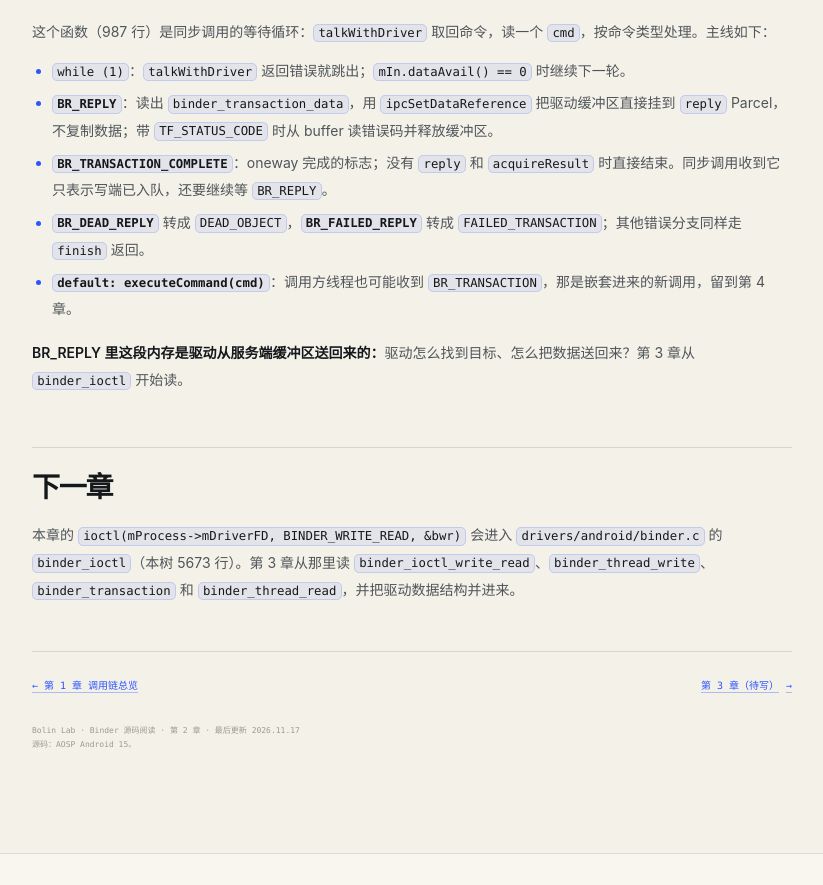
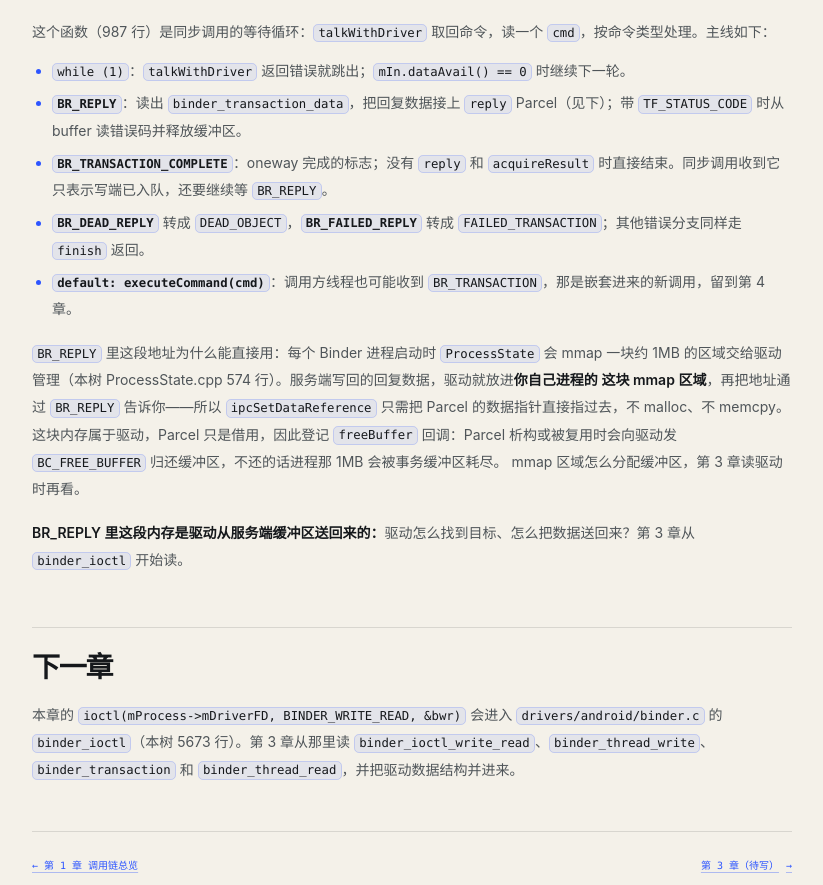
Before and after one commit to li2531719785/bolin-home, a plain HTML site: page notes/binder-code-2-native.html in a window 1280 px wide. Shown: the part 9353-10238 px from the top of the page, without its empty margins (18-841 px from the left). Drawn offline with Linux system fonts and the light colour scheme.

Commit message:
content: explain ipcSetDataReference in chapter 2

```diff
--- a/notes/binder-code-2-native.html
+++ b/notes/binder-code-2-native.html
@@ -428,11 +428,20 @@ finish:
         <p>这个函数（987 行）是同步调用的等待循环：<code>talkWithDriver</code> 取回命令，读一个 <code>cmd</code>，按命令类型处理。主线如下：</p>
         <ul>
           <li><code>while (1)</code>：<code>talkWithDriver</code> 返回错误就跳出；<code>mIn.dataAvail() == 0</code> 时继续下一轮。</li>
-          <li><strong><code>BR_REPLY</code></strong>：读出 <code>binder_transaction_data</code>，用 <code>ipcSetDataReference</code> 把驱动缓冲区直接挂到 <code>reply</code> Parcel，不复制数据；带 <code>TF_STATUS_CODE</code> 时从 buffer 读错误码并释放缓冲区。</li>
+          <li><strong><code>BR_REPLY</code></strong>：读出 <code>binder_transaction_data</code>，把回复数据接上 <code>reply</code> Parcel（见下）；带 <code>TF_STATUS_CODE</code> 时从 buffer 读错误码并释放缓冲区。</li>
           <li><strong><code>BR_TRANSACTION_COMPLETE</code></strong>：oneway 完成的标志；没有 <code>reply</code> 和 <code>acquireResult</code> 时直接结束。同步调用收到它只表示写端已入队，还要继续等 <code>BR_REPLY</code>。</li>
           <li><strong><code>BR_DEAD_REPLY</code></strong> 转成 <code>DEAD_OBJECT</code>，<strong><code>BR_FAILED_REPLY</code></strong> 转成 <code>FAILED_TRANSACTION</code>；其他错误分支同样走 <code>finish</code> 返回。</li>
           <li><strong><code>default: executeCommand(cmd)</code></strong>：调用方线程也可能收到 <code>BR_TRANSACTION</code>，那是嵌套进来的新调用，留到第 4 章。</li>
         </ul>
+        <p><code>BR_REPLY</code> 里这段地址为什么能直接用：每个 Binder 进程启动时
+        <code>ProcessState</code> 会 mmap 一块约 1MB 的区域交给驱动管理（本树
+        ProcessState.cpp 574 行）。服务端写回的回复数据，驱动就放进<strong>你自己进程的
+        这块 mmap 区域</strong>，再把地址通过 <code>BR_REPLY</code> 告诉你——所以
+        <code>ipcSetDataReference</code> 只需把 Parcel 的数据指针直接指过去，不
+        malloc、不 memcpy。这块内存属于驱动，Parcel 只是借用，因此登记
+        <code>freeBuffer</code> 回调：Parcel 析构或被复用时会向驱动发
+        <code>BC_FREE_BUFFER</code> 归还缓冲区，不还的话进程那 1MB 会被事务缓冲区耗尽。
+        mmap 区域怎么分配缓冲区，第 3 章读驱动时再看。</p>
         <p><strong>BR_REPLY 里这段内存是驱动从服务端缓冲区送回来的：</strong>驱动怎么找到目标、怎么把数据送回来？第 3 章从 <code>binder_ioctl</code> 开始读。</p>
 
         <h2>下一章</h2>
```
Also changed, not shown: 1 other file.
